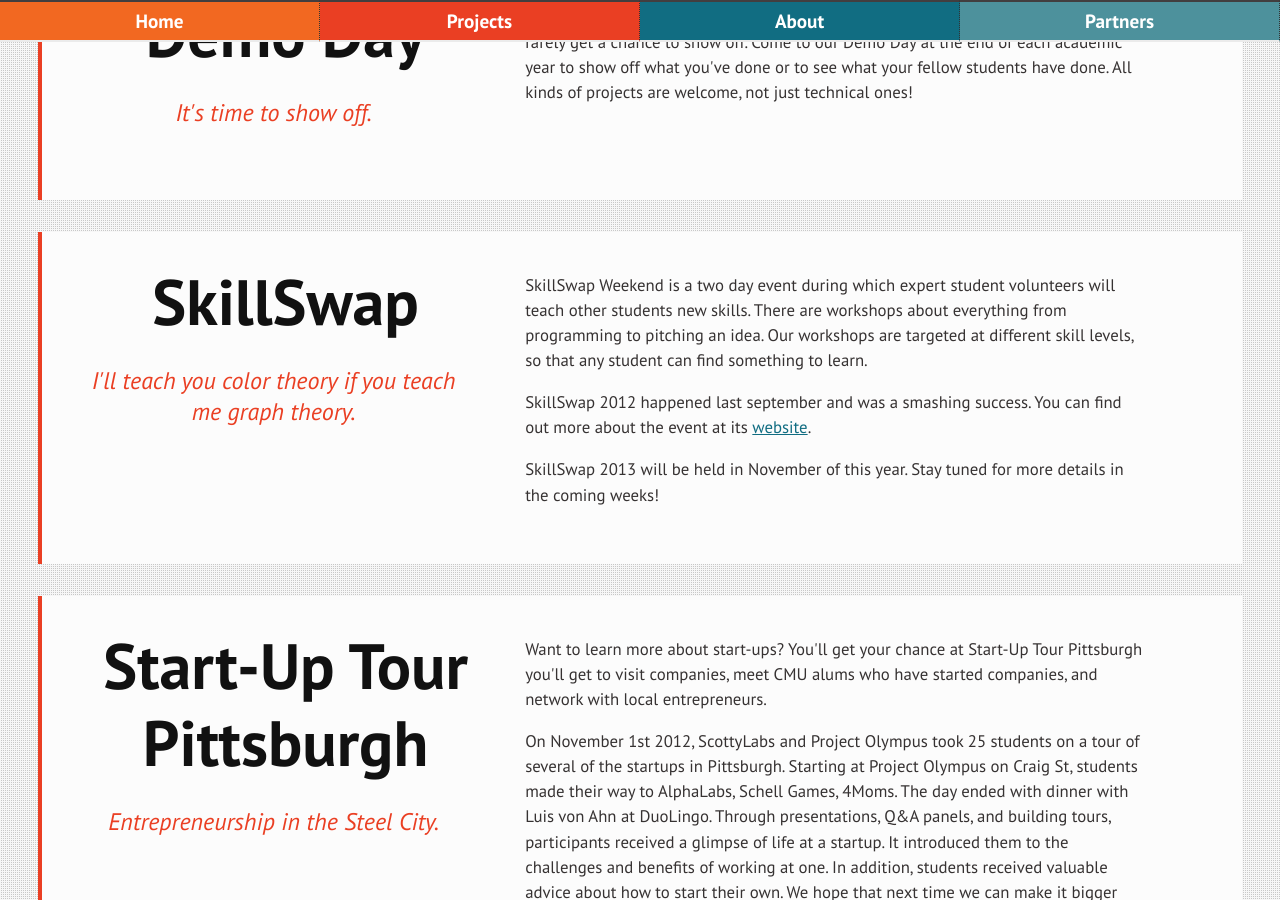
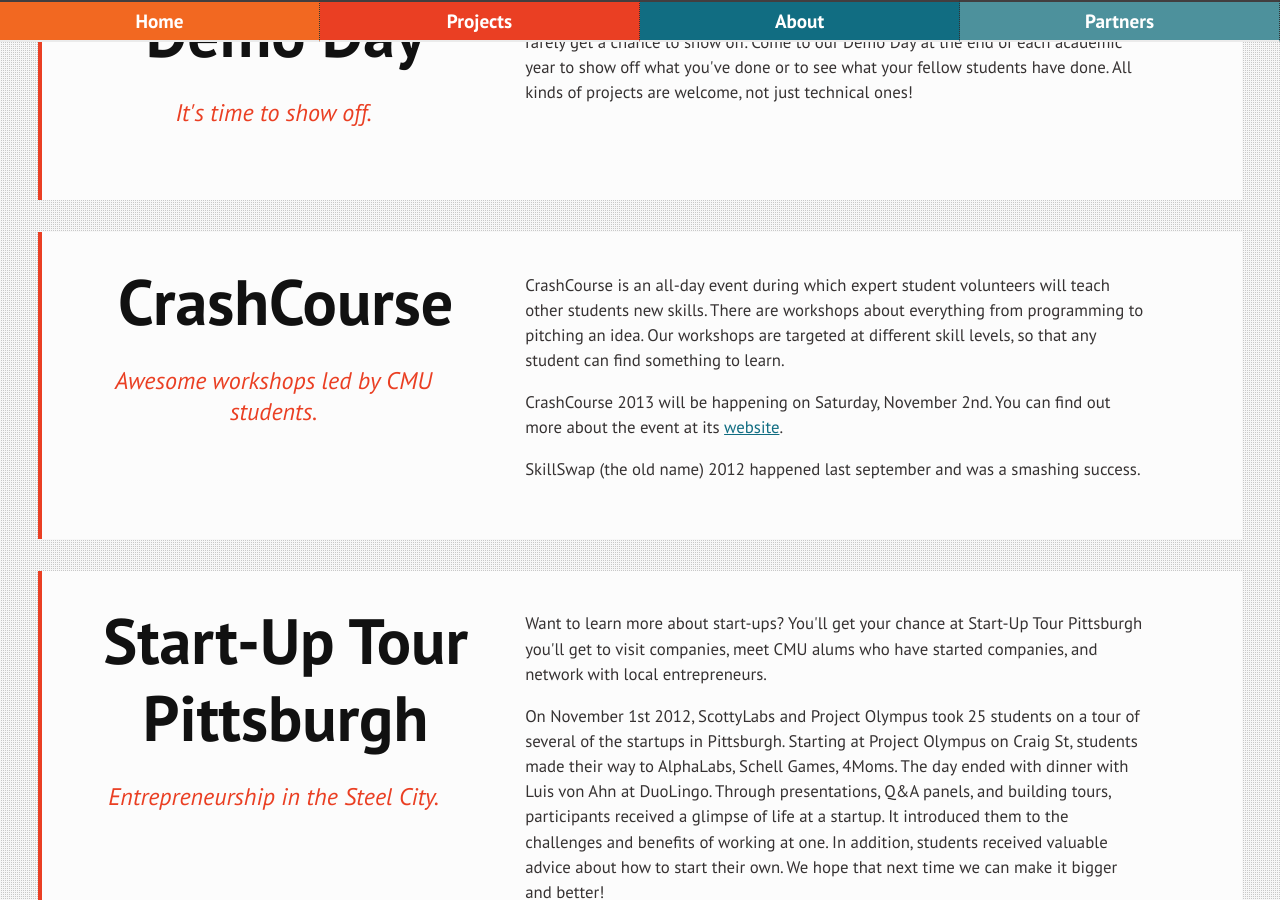
Before and after one commit to ScottyLabs/scottylabs.github.io, a Jekyll site: the page built from projects.html, in a window 1280 px wide and 900 px high, scrolled down 1668 px. Built offline with Jekyll 4.4.1, drawn with Linux system fonts in a browser that asks for light colours; nearby versions of some CDN libraries.

Commit message:
Updated projects.html

```diff
--- a/projects.html
+++ b/projects.html
@@ -79,22 +80,21 @@
 		</li>
 		<li class="project">
 			<hgroup>
-				<h2>SkillSwap</h2>
-				<h3>I'll teach you color theory if you teach me graph theory.</h3>
+				<h2>CrashCourse</h2>
+				<h3>Awesome workshops led by CMU students.</h3>
 			</hgroup>
 			<p>
-                SkillSwap Weekend is a two day event during which expert student volunteers will
+                CrashCourse is an all-day event during which expert student volunteers will
                 teach other students new skills. There are workshops about everything from programming
                 to pitching an idea. Our workshops are targeted at different skill levels, so that any
                 student can find something to learn.
             </p>
             <p>
-                SkillSwap 2012 happened last september and was a smashing success. You can find out
-                more about the event at its <a href="http://skillswap.scottylabs.org/">website</a>.
+                CrashCourse 2013 will be happening on Saturday, November 2nd. You can find out
+                more about the event at its <a href="http://crashcourse.scottylabs.org/">website</a>.
             </p>
             <p>
-                SkillSwap 2013 will be held in November of this year. Stay tuned for more details in
-                the coming weeks!
+                SkillSwap (the old name) 2012 happened last september and was a smashing success.
             </p>
 		</li>
 		<li class="project">
```
Also changed, not shown: other parts of projects.html (+2 -1 lines).
